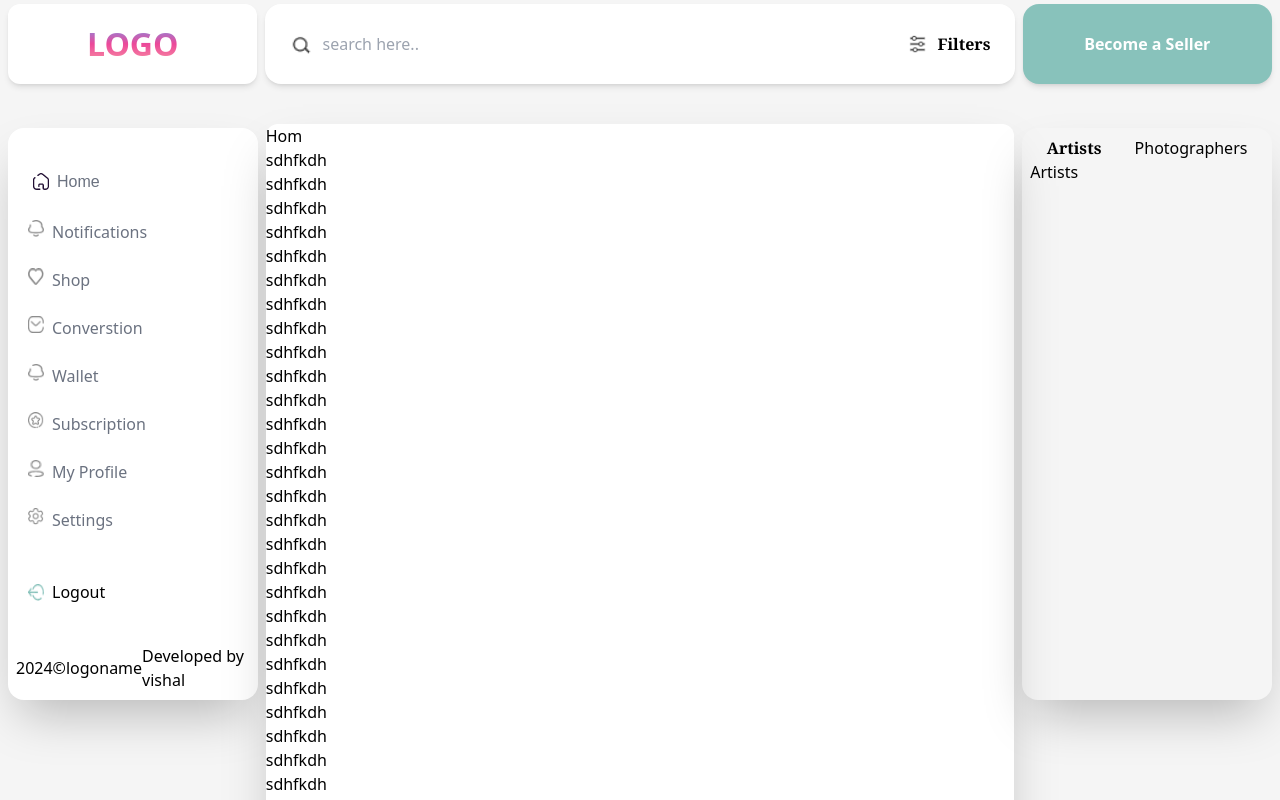
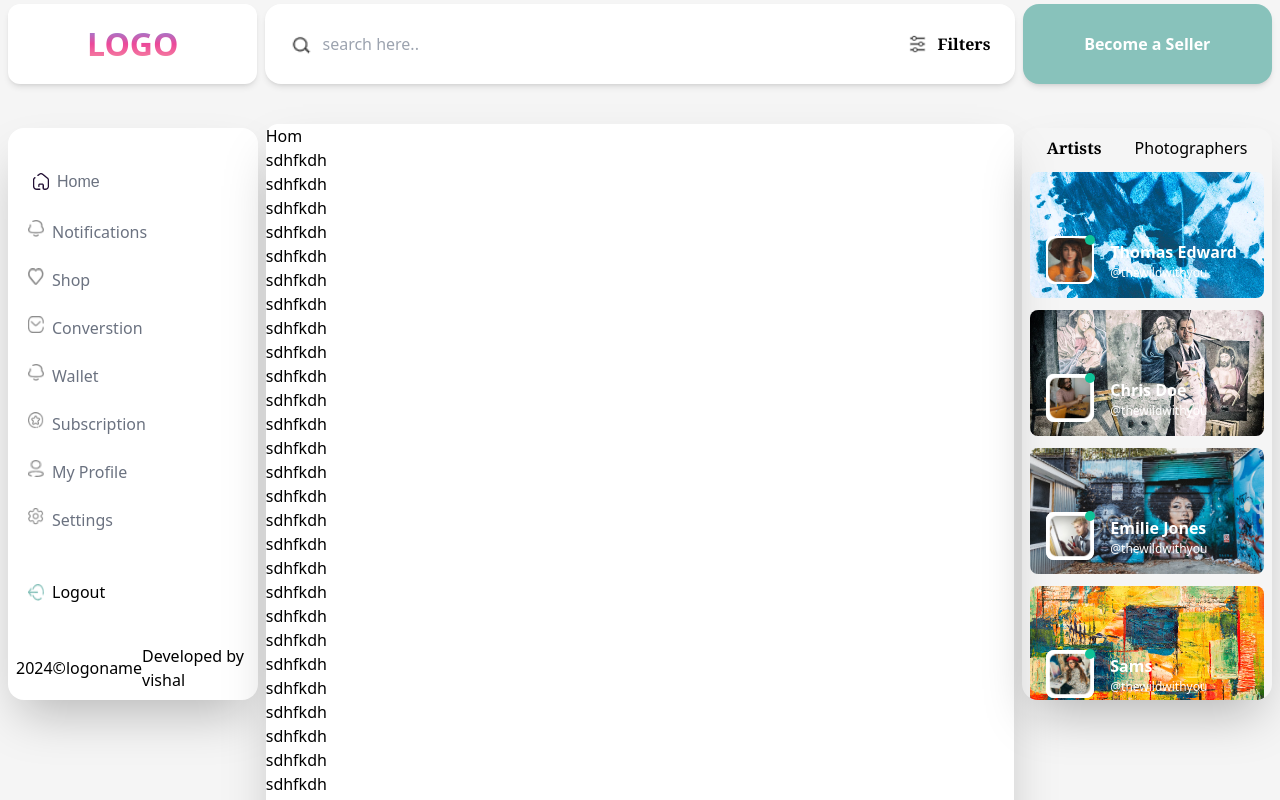
Before and after one commit to Plvishal/-relu_consultancy, a React (Vite) app: page / in a window 1280 px wide. Shown: the top 800 px of the page. Built offline with nearby package versions, Linux system fonts and the light colour scheme.

Commit message:
artistic mode done

```diff
--- a/src/App.jsx
+++ b/src/App.jsx
@@ -48,7 +48,7 @@ function App() {
           <div className="md:w-[60%] relative md:mt-9 mt-2 shadow-2xl rounded-xl bg-white opacity-1">
             <ContentComponents />
           </div>
-          <div className="md:w-[20%] w-full md:h-[572px] p-2  md:sticky  right-0 md:top-32 top-2 shadow-2xl rounded-2xl">
+          <div className="md:w-[20%] w-full md:h-[572px] p-2  md:sticky  right-0 md:top-32 top-2 shadow-2xl rounded-2xl overflow-scroll">
             <Artistic />
           </div>
         </div>
--- a/src/components/Artistic.jsx
+++ b/src/components/Artistic.jsx
@@ -4,11 +4,11 @@ import Artists from './Artists';
 function Artistic() {
   return (
     <>
-      <div className="flex justify-around">
+      <div className="flex justify-around sticky top-0 z-10">
         <Link className="font-semibold font-serif">Artists</Link>
         <Link>Photographers</Link>
       </div>
-      <div>
+      <div className="">
         <Artists />
       </div>
     </>
--- a/src/components/Artists.jsx
+++ b/src/components/Artists.jsx
@@ -1,5 +1,33 @@
+import { artisticData } from '../../utils/ArtisticData';
+
 function Artists() {
-  return <div>Artists</div>;
+  return (
+    <>
+      {artisticData.map((dt) => (
+        <div className="w-full mt-3 relative  overflow-hidden" key={dt.title}>
+          <img
+            src={dt.cover}
+            alt="coverError"
+            className="w-[246px] h-[126px] object-cover rounded-lg opacity-1 "
+          />
+          <div className="w-[48px] h-[48px]  bg-white absolute top-16 left-4  rounded-lg">
+            <span className="w-[10px] h-[10px]  bg-[#0EC297] absolute top-[-1px] right-[-1px] rounded-full"></span>
+            <img
+              src={dt.icon}
+              alt="iconError"
+              className="w-[48px] h-[48px] object-cover rounded-lg overflow-hidden border-2 border-white"
+            />
+          </div>
+          <div className="absolute bottom-4 left-20 text-white">
+            <h1 className="text-[1rem] font-semibold text-[#FFFFFF]">
+              {dt.title}
+            </h1>
+            <p className="text-[12px] text-[#FFFFFF]">@thewildwithyou</p>
+          </div>
+        </div>
+      ))}
+    </>
+  );
 }
 
 export default Artists;
--- /dev/null
+++ b/utils/ArtisticData.js
@@ -0,0 +1,40 @@
+import {
+  cover1,
+  cover2,
+  cover3,
+  cover4,
+  cover5,
+  icon1,
+  icon2,
+  icon3,
+  icon4,
+  icon5,
+} from './imageExport';
+
+export const artisticData = [
+  {
+    title: 'Thomas Edward',
+    icon: icon1,
+    cover: cover1,
+  },
+  {
+    title: 'Chris Doe',
+    icon: icon2,
+    cover: cover2,
+  },
+  {
+    title: 'Emilie Jones',
+    icon: icon3,
+    cover: cover3,
+  },
+  {
+    title: 'Sams',
+    icon: icon5,
+    cover: cover5,
+  },
+  {
+    title: 'Jassica Williams',
+    icon: icon4,
+    cover: cover4,
+  },
+];
```
